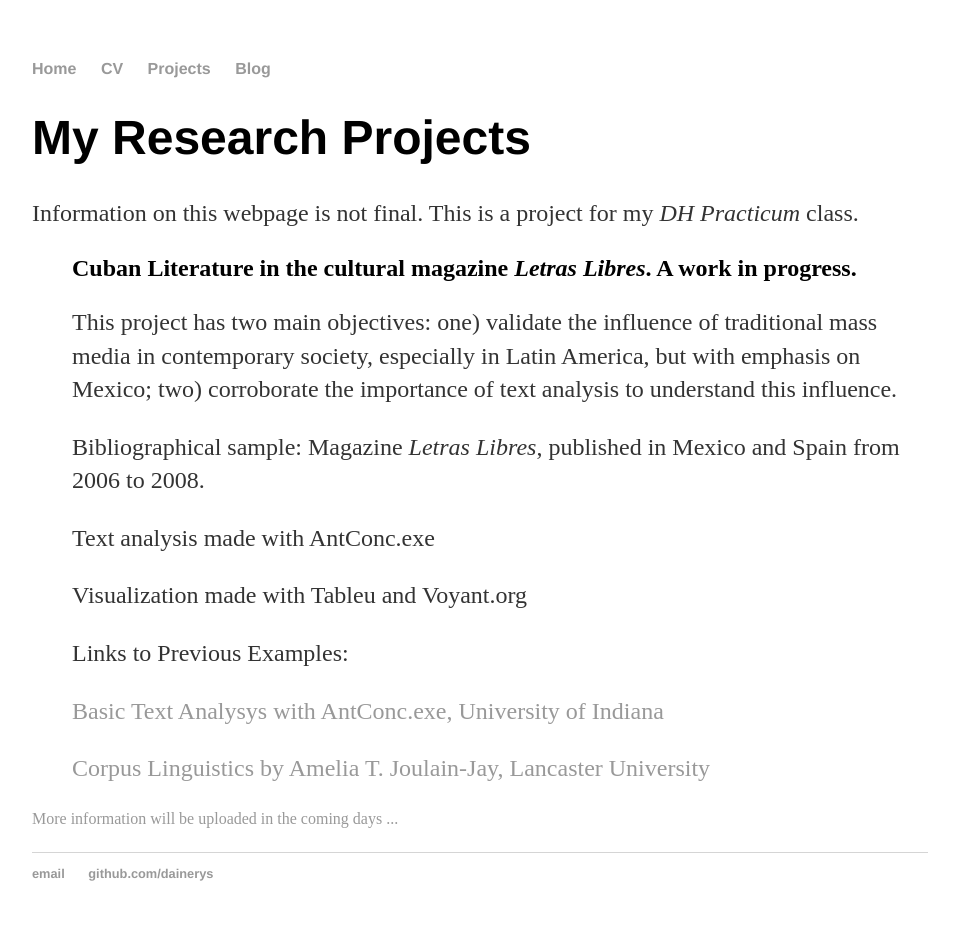
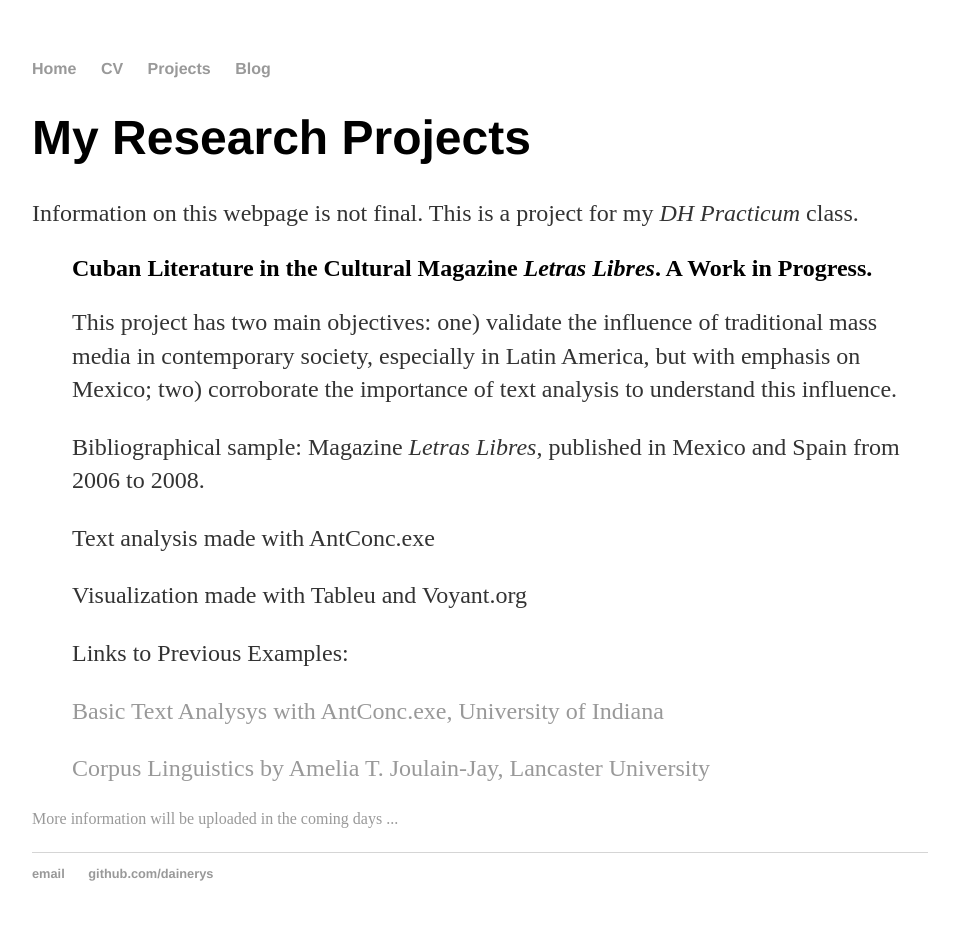
Before and after one commit to dainerys/dainerys.github.io, a Jekyll site: the page built from projects/index.html, in a window 1280 px wide. Shown: the whole page, without its empty margins (160-1119 px from the left). Built offline with Jekyll 4.4.1, drawn with Linux system fonts in a browser that asks for light colours.

```diff
--- a/projects/index.html
+++ b/projects/index.html
@@ -8,7 +8,7 @@ title: Projects
 <p>Information on this webpage is not final. This is a project for my <em>DH Practicum</em> class.
 
 <ul>
-<h2>Cuban Literature in the cultural magazine <em>Letras Libres</em>. A work in progress.</h2>
+<h2>Cuban Literature in the Cultural Magazine <em>Letras Libres</em>. A Work in Progress.</h2>
 <p>This project has two main objectives: one) validate the influence of traditional mass media in contemporary society, especially in Latin America, but with emphasis on Mexico; two) corroborate the importance of text analysis to understand this influence. </p>
 </ul>
 
```
